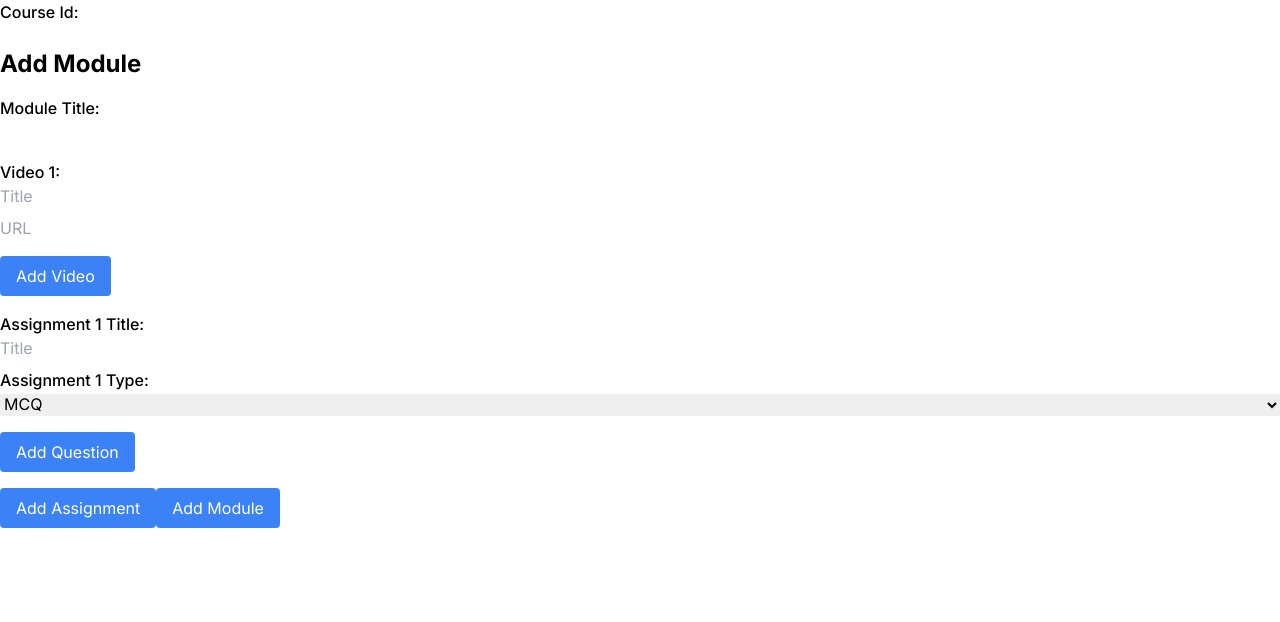
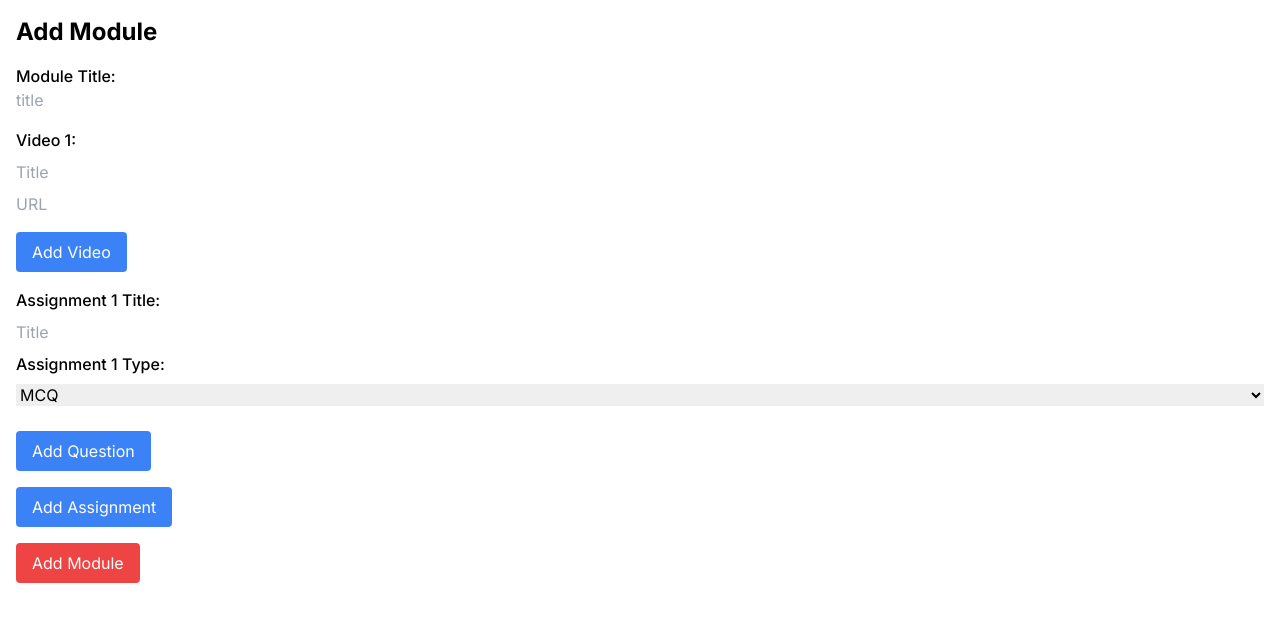
Before and after one commit to harshit0571/Admin-Panel-Course-Managment, a Next.js app: page /courses/add/module in a window 1280 px wide. Shown: the top 622 px of the page. Built offline with nearby package versions, Linux system fonts and the light colour scheme.

Commit message:
added module addition

```diff
--- a/app/courses/[slug]/page.js
+++ b/app/courses/[slug]/page.js
@@ -1,5 +1,6 @@
 "use client";
 import axios from "axios";
+import Link from "next/link";
 import { useEffect, useState } from "react";
 
 const Courses = ({ params }) => {
@@ -128,6 +129,15 @@ const Courses = ({ params }) => {
           </div>
         </div>
       </div>
+
+      <div className="p-4 w-full flex items-center justify-center">
+        <Link
+          href={"/courses/add/module?id=" + courseData._id}
+          className="p-4 bg-red-400"
+        >
+          Add Module
+        </Link>
+      </div>
     </div>
   );
 };
--- a/app/courses/add/module/page.js
+++ b/app/courses/add/module/page.js
@@ -88,18 +88,7 @@ const AddModuleForm = () => {
   };
 
   return (
-    <div className="container mx-auto">
-      <label htmlFor="moduleTitle" className="block font-medium">
-        Course Id:
-      </label>
-      <input
-        type="text"
-        id="ID"
-        value={CourseId}
-        onChange={(e) => setCourseId(e.target.value)}
-        className="form-input w-full"
-        required
-      />
+    <div className="container mx-auto p-4">
       <h2 className="text-2xl font-bold mb-4">Add Module</h2>
       <form onSubmit={handleSubmit} className="space-y-4">
         <div>
@@ -108,6 +97,7 @@ const AddModuleForm = () => {
           </label>
           <input
             type="text"
+            placeholder="title"
             id="moduleTitle"
             value={moduleTitle}
             onChange={(e) => setModuleTitle(e.target.value)}
@@ -116,7 +106,7 @@ const AddModuleForm = () => {
           />
         </div>
         {videos.map((video, index) => (
-          <div key={index}>
+          <div key={index} className="mt-4">
             <label className="block font-medium">Video {index + 1}:</label>
             <input
               type="text"
@@ -124,7 +114,7 @@ const AddModuleForm = () => {
               onChange={(e) =>
                 handleVideoChange(index, "title", e.target.value)
               }
-              className="form-input w-full"
+              className="form-input w-full mt-2"
               placeholder="Title"
             />
             <input
@@ -139,12 +129,12 @@ const AddModuleForm = () => {
         <button
           type="button"
           onClick={handleAddVideo}
-          className="bg-blue-500 text-white px-4 py-2 rounded"
+          className="bg-blue-500 text-white px-4 py-2 rounded mt-4"
         >
           Add Video
         </button>
         {assignments.map((assignment, assignIndex) => (
-          <div key={assignIndex}>
+          <div key={assignIndex} className="mt-4">
             <label className="block font-medium">
               Assignment {assignIndex + 1} Title:
             </label>
@@ -154,7 +144,7 @@ const AddModuleForm = () => {
               onChange={(e) =>
                 handleAssignmentChange(assignIndex, "title", e.target.value)
               }
-              className="form-input w-full"
+              className="form-input w-full mt-2"
               placeholder="Title"
             />
             <label className="block font-medium mt-2">
@@ -165,7 +155,7 @@ const AddModuleForm = () => {
               onChange={(e) =>
                 handleAssignmentChange(assignIndex, "type", e.target.value)
               }
-              className="form-select w-full"
+              className="form-select w-full mt-2"
             >
               <option value="MCQ">MCQ</option>
               <option value="SubmissionLink">Submission Link</option>
@@ -179,18 +169,17 @@ const AddModuleForm = () => {
                   onChange={(e) =>
                     handleAssignmentChange(assignIndex, "link", e.target.value)
                   }
-                  className="form-input w-full"
+                  className="form-input w-full mt-2"
                   placeholder="Submission Link"
                 />
               </div>
             )}
-
             {assignment.type === "MCQ" && (
               <div className="mt-4">
                 <button
                   type="button"
                   onClick={() => handleAddQuestion(assignIndex)}
-                  className="bg-blue-500 text-white px-4 py-2 rounded"
+                  className="bg-blue-500 text-white px-4 py-2 rounded mt-2"
                 >
                   Add Question
                 </button>
@@ -210,7 +199,7 @@ const AddModuleForm = () => {
                           e.target.value
                         )
                       }
-                      className="form-input w-full"
+                      className="form-input w-full mt-2"
                       placeholder="Question Text"
                     />
                     <label className="block font-medium mt-2">Options:</label>
@@ -266,13 +255,14 @@ const AddModuleForm = () => {
         <button
           type="button"
           onClick={handleAddAssignment}
-          className="bg-blue-500 text-white px-4 py-2 rounded"
+          className="bg-blue-500 text-white px-4 py-2 rounded mt-4"
         >
           Add Assignment
         </button>
+        <br />
         <button
           type="submit"
-          className="bg-blue-500 text-white px-4 py-2 rounded"
+          className="bg-red-500 text-white px-4 py-2 rounded"
         >
           Add Module
         </button>
--- a/app/courses/add/page.js
+++ b/app/courses/add/page.js
@@ -1,6 +1,7 @@
 "use client";
 import React, { useState } from "react";
 import axios from "axios";
+import { useRouter } from "next/navigation";
 
 const CreateCourseForm = () => {
   const [formData, setFormData] = useState({
@@ -14,6 +15,7 @@ const CreateCourseForm = () => {
     const { name, value } = e.target;
     setFormData({ ...formData, [name]: value });
   };
+  const router = useRouter();
 
   const handleSubmit = async (e) => {
     e.preventDefault();
@@ -22,7 +24,9 @@ const CreateCourseForm = () => {
         "http://localhost:9000/course",
         formData
       );
+      router.push("/courses");
       console.log(response.data);
+
       // Handle success
     } catch (error) {
       console.error("Error creating course:", error);
--- a/app/page.js
+++ b/app/page.js
@@ -21,6 +21,16 @@ export default function Home() {
             Check Users
           </div>
         </Link>
+        <Link href="/courses/add" passHref>
+          <div className="bg-blue-500 text-white p-4 rounded shadow-md cursor-pointer hover:bg-blue-600 transition duration-300">
+            Add Course
+          </div>
+        </Link>
+        <Link href="/courses/add" passHref>
+          <div className="bg-blue-500 text-white p-4 rounded shadow-md cursor-pointer hover:bg-blue-600 transition duration-300">
+            Add Module
+          </div>
+        </Link>
       </div>
     </div>
   );
```
